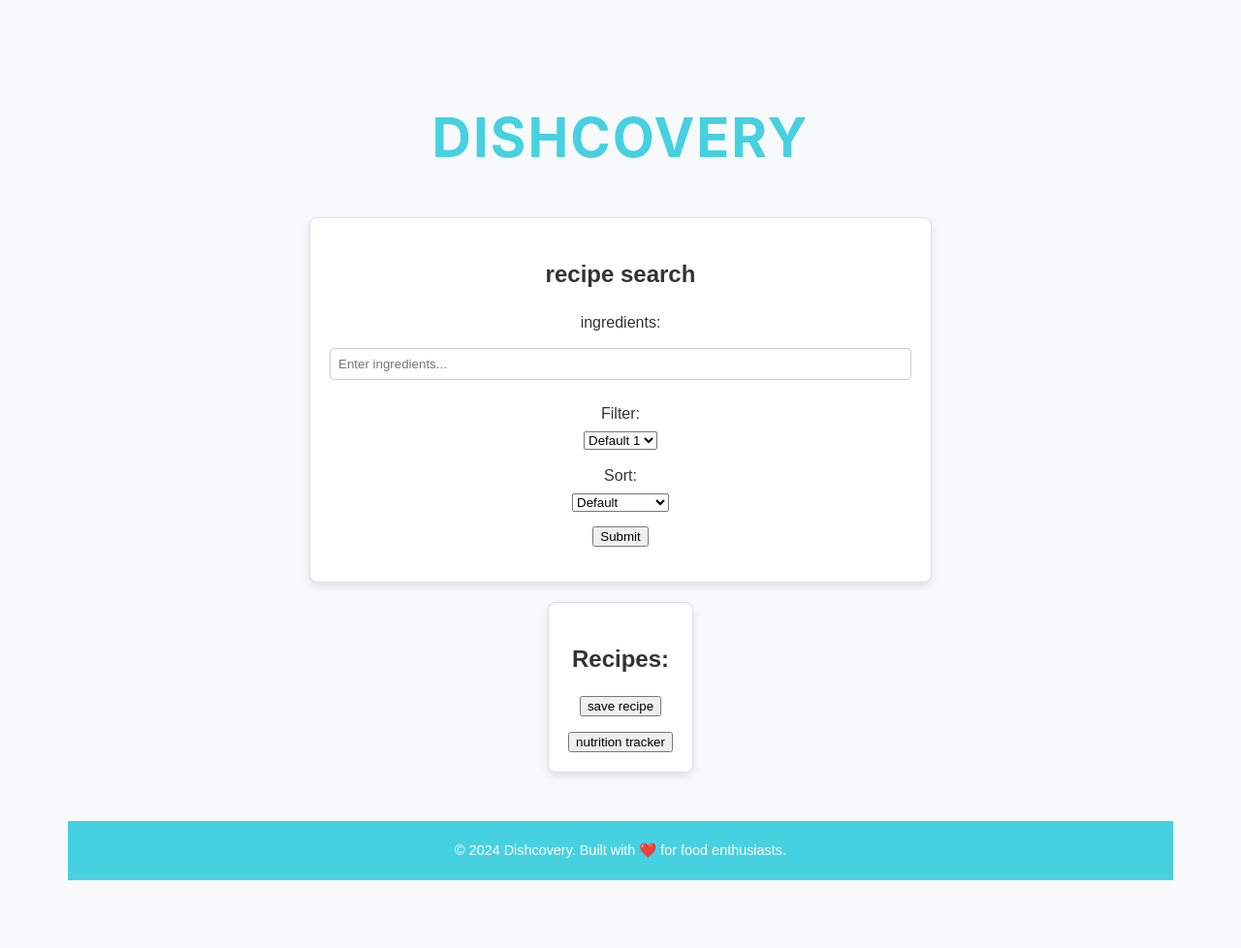
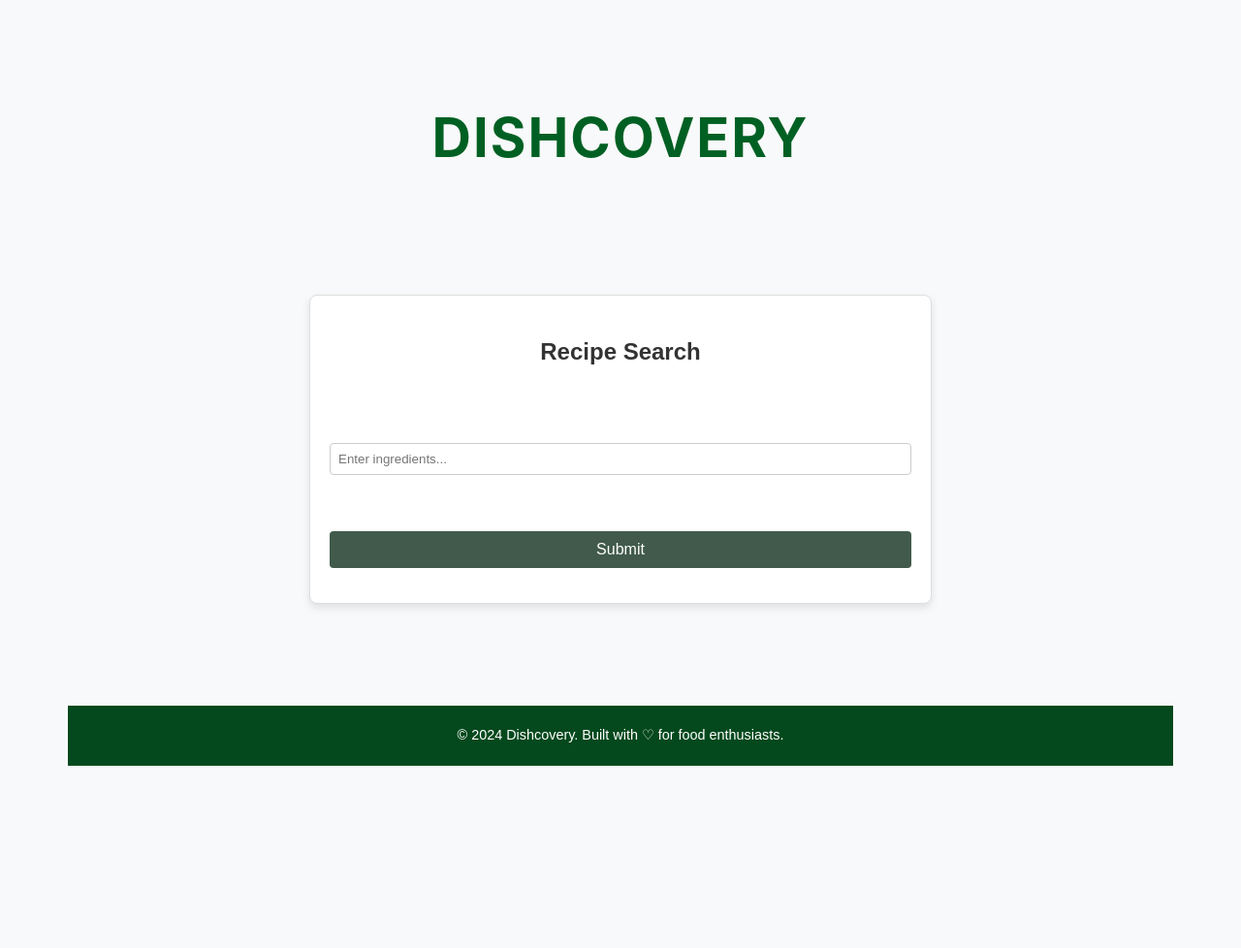
Before and after one commit to ongsici/Dishcovery, a Flask app: page /recipe_search in a window 1280 px wide. Shown: the whole page at 97% size. After the commit the page ends 790 px from the top, so only its background shows below. Run offline with Flask 3, Linux system fonts and the light colour scheme; parts of the project's set-up code (start-up, migrations or seed data) failed here and were passed over.

Commit message:
feat: added recipe details functionality, improved front-end design

```diff
--- a/src/app.py
+++ b/src/app.py
@@ -17,6 +17,7 @@ def home():
 @app.route("/recipe_search")
 def recipe_search():
     return render_template("recipe_search.html")
+
 
 @app.route("/ingredients_search", methods=["POST"])
 def ingredients_search():
@@ -93,20 +94,37 @@ def ingredients_search():
             }
         }
 
-        # Add the recipe to the results dictionary with recipe_name as the key
-        results[recipe_name] = organized_recipe
+        # Add the recipe to the results dictionary with recipe_id as the key
+        results[recipe_id] = organized_recipe
 
         print(results)
 
     return results
 
+
 @app.route("/recipe_search_results")
 def recipe_search_results():
     return render_template("recipe_search_results.html", recipes=results)
 
+
+# Route for the recipe details page
+@app.route('/recipe/<int:recipe_id>')
+def recipe_details(recipe_id):
+    recipe = results.get(recipe_id)
+    if not recipe:
+        return "Recipe not found", 404
+    return render_template('recipe_details.html', recipe=recipe)
+
+# for debugging
+# if __name__ == "__main__":
+#     app.run(debug=True)
+
+
+
 @app.route("/nutrition_tracker")
 def nutrition_tracker():
     return render_template("nutrition_tracker.html")
+
 
 @app.route("/nutrition_query", methods=["POST"])
 def nutrition_query():
--- a/src/static/styles.css
+++ b/src/static/styles.css
@@ -109,7 +134,7 @@ body {
 footer {
     margin-top: 50px;
     padding: 20px;
-    background-color: #46d1e0;
+    background-color: #04491d;
     color: white;
     font-size: 0.9em;
 }
@@ -120,17 +145,46 @@ footer a {
     font-weight: bold;
 }
 
+/* Sort drop-box */
 .form-group {
-    margin-bottom: 15px;
+    display: flex;
+    align-items: center;
+    gap: 10px;
+    margin-top: 50px;
+    margin-bottom: 30px;
+    font-family: Arial, sans-serif;
 }
+/* sort */
+label[for="sort"] {
+    font-weight: bold;
+    display: inline-block;
+    margin-right: 10px;  /* Space between label and select */
+    margin: 0;
+    line-height: 32px;
+}
+/* select box */
+select#sort {
+    display: inline-block;
+    width: 200px;  /* Adjust the width as needed */
+    padding: 8px;
+    border: 1px solid #ccc;
+    border-radius: 4px;
+    font-size: 14px;
+    background-color: #f9f9f9;
+    transition: border-color 0.3s ease;
+    vertical-align: middle;
+    height: 36px;
+}
+
+
 
 h1 {
     text-align: center;
     font-family: 'Inter', sans-serif;
     font-size: 3.5em;
-    color: #46d1e0;
+    color: #006023;
     margin-top: 10px;
-    margin-bottom: 40px;
+    margin-bottom: 120px;
     font-weight: 700;
     text-transform: uppercase;
     letter-spacing: 2px;
@@ -227,7 +281,7 @@ label {
 }
 
 .submit-btn {
-    background-color: #4CAF50;
+    background-color: #415a4b;
     color: white;
     border: none;
     cursor: pointer;
@@ -236,8 +290,9 @@ label {
     border-radius: 4px;
     text-align: center;
     width: 100%;
+    margin-top: 50px;
 }
 
 .submit-btn:hover {
-    background-color: #45a049;
+    background-color: #6f907b;
 }
--- a/src/templates/nutrition_tracker.html
+++ b/src/templates/nutrition_tracker.html
@@ -61,7 +61,7 @@
     </div>
 
     <footer>
-        &copy; 2024 Dishcovery. Built with ❤️ for food enthusiasts.
+        &copy; 2024 Dishcovery. Built with ♡ for food enthusiasts.
     </footer>
 
 </body>
--- a/src/templates/recipe_search.html
+++ b/src/templates/recipe_search.html
@@ -11,15 +11,12 @@
         <div class="content">
             <h1><a href="/" style="text-decoration: none; color: inherit;">dishcovery</a></h1>
             <div class="container">
-                <h2>recipe search</h2>
+                <h2>Recipe Search</h2><br><br>
 
                 <form action="/ingredients_search" method="POST">
-                    <div class="form-group">
-                        <label for="ingredients">ingredients:</label>
-                        <input type="text" id="ingredients" name="ingredients" placeholder="Enter ingredients...">
-                    </div>
+                    <input type="text" id="ingredients" name="ingredients" placeholder="Enter ingredients...">
 
-                    <div class="form-group">
+                    <!-- <div class="form-group">
                         <label for="filter">Filter:</label>
                         <select id="filter" name="filter">
                             <option value="default1">Default 1</option>
@@ -37,12 +34,9 @@
                             <option value="nutrition">Nutrition</option>
                             <option value="date_saved">Date saved</option>
                         </select>
-                    </div>
+                    </div> -->
 
-                    <div class="form-group">
-                        <button type="submit">Submit</button>
-                    </div>
-
+                        <button type="submit" class="submit-btn">Submit</button>
                 </form>
 
                 <script>
@@ -51,14 +45,14 @@
 
                     // Gather form data
                     const ingredients = document.getElementById('ingredients').value;
-                    const filter = document.getElementById('filter').value;
-                    const sort = document.getElementById('sort').value;
+                    // const filter = document.getElementById('filter').value;
+                    // const sort = document.getElementById('sort').value;
 
                     // Construct the request payload
                     const payload = {
-                        ingredients: ingredients.split(',').map(item => item.trim()), // Convert to list of strings
-                        filter: filter,
-                        sort: sort
+                        ingredients: ingredients.split(',').map(item => item.trim()) // Convert to list of strings
+                        // filter: filter,
+                        // sort: sort
                     };
 
                     try {
@@ -86,25 +80,8 @@
             </div>
         </div>
 
-        <div class="container">
-            <div id="search-results">
-                <h2>Recipes:</h2>
-                <ul id="results-list">
-                    <!-- Results will appear here -->
-                </ul>
-            </div>
-
-
-
-
-            <form action="/save-recipe" method="POST">
-                <button type="submit">save recipe</button>
-            </form>
-
-            <button onclick="window.location.href='nutrition_tracker.html';">nutrition tracker</button>
-        </div>
         <footer>
-            &copy; 2024 Dishcovery. Built with ❤️ for food enthusiasts.
+            &copy; 2024 Dishcovery. Built with ♡ for food enthusiasts.
         </footer>
 
 
--- a/src/templates/saved_recipes.html
+++ b/src/templates/saved_recipes.html
@@ -34,7 +34,7 @@
         </div>
 
         <footer>
-            &copy; 2024 Dishcovery. Built with ❤️ for food enthusiasts.
+            &copy; 2024 Dishcovery. Built with ♡ for food enthusiasts.
         </footer>
 
 
```
Also changed, not shown: other parts of src/static/styles.css (+30 -5 lines), src/templates/index.html (+4 -4 lines), src/templates/recipe_details.html (+15 -16 lines), src/templates/recipe_search_results.html (+22 -5 lines).
